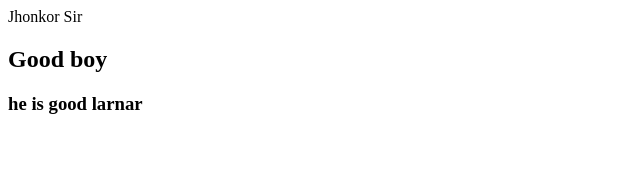
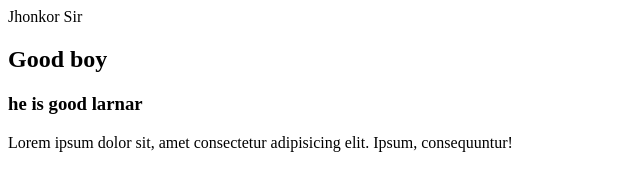
Before and after one commit to mdredoyahmed/html, a plain HTML site: page index.html in a window 1280 px wide. Shown: the whole page, without its empty margins (0-640 px from the left). Drawn offline with Linux system fonts and the light colour scheme.

Commit message:
div chang

```diff
--- a/index.html
+++ b/index.html
@@ -9,5 +9,6 @@
     <div>Jhonkor Sir</div>
     <h2>Good boy</h2>
     <h3>he is good larnar</h3>
+    <div>Lorem ipsum dolor sit, amet consectetur adipisicing elit. Ipsum, consequuntur!</div>
 </body>
 </html>
```
